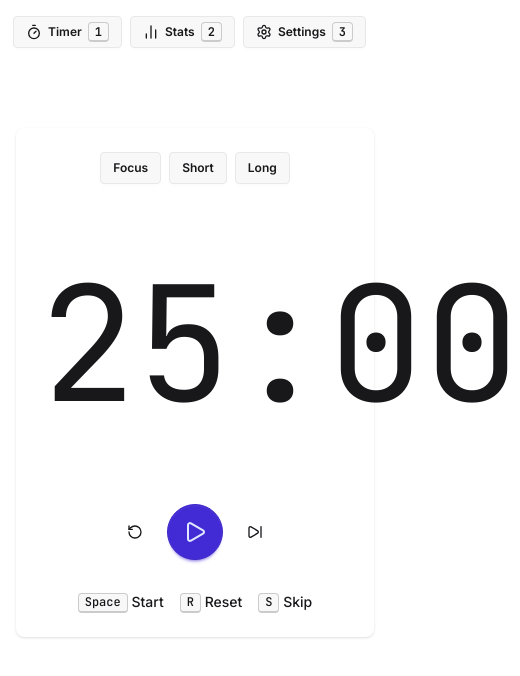
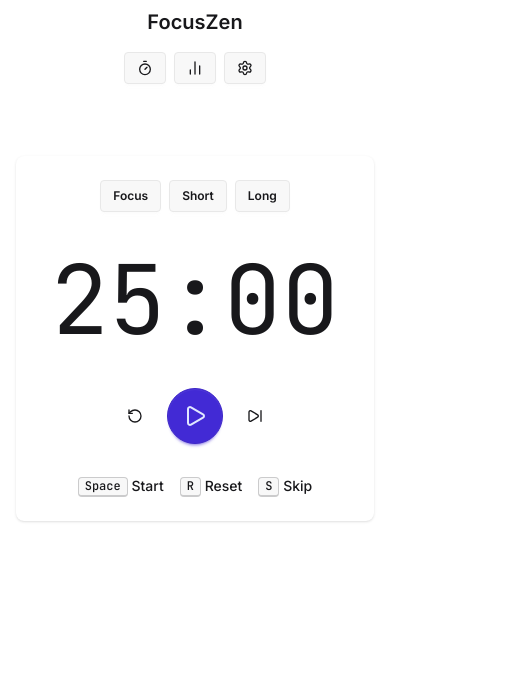
Before and after one commit to zaymorielvandrell/focuszen, a Next.js app: page / in a window 390 px wide. Shown: the top 676 px of the page, 520 px wide, since content can reach past the window. Built offline with nearby package versions, Linux system fonts and the light colour scheme.

Commit message:
fix(ui): improve mobile responsiveness for timer and header

```diff
--- a/src/app/page.tsx
+++ b/src/app/page.tsx
@@ -69,7 +69,9 @@ const Page = () => {
             Long
           </button>
         </div>
-        <p className="py-8 text-center font-mono text-[10rem]">{timeDisplay}</p>
+        <p className="py-8 text-center font-mono text-8xl sm:text-9xl md:text-[10rem]">
+          {timeDisplay}
+        </p>
         <div className="card-actions flex-col items-center justify-center gap-8">
           <div className="flex items-center gap-2">
             <button
--- a/src/components/header.tsx
+++ b/src/components/header.tsx
@@ -45,27 +45,27 @@ const Header = () => {
 
   return (
     <header>
-      <nav className="navbar">
-        <div className="navbar-start">
+      <nav className="navbar flex-col gap-4 sm:flex-row">
+        <div className="navbar-start justify-center sm:justify-start">
           <Link href="/" className="text-xl font-semibold">
             FocusZen
           </Link>
         </div>
-        <div className="navbar-end gap-2">
+        <div className="navbar-end justify-center gap-2 sm:justify-start">
           <Link href="/" className="btn btn-sm">
             <TimerIcon />
-            Timer
-            <kbd className="kbd kbd-sm">1</kbd>
+            <span className="hidden sm:inline-block">Timer</span>
+            <kbd className="kbd hidden kbd-sm sm:inline-flex">1</kbd>
           </Link>
           <Link href="/stats" className="btn btn-sm">
             <ChartNoAxesColumnIcon />
-            Stats
-            <kbd className="kbd kbd-sm">2</kbd>
+            <span className="hidden sm:inline-block">Stats</span>
+            <kbd className="kbd hidden kbd-sm sm:inline-flex">2</kbd>
           </Link>
           <Link href="/settings" className="btn btn-sm">
             <SettingsIcon />
-            Settings
-            <kbd className="kbd kbd-sm">3</kbd>
+            <span className="hidden sm:inline-block">Settings</span>
+            <kbd className="kbd hidden kbd-sm sm:inline-flex">3</kbd>
           </Link>
         </div>
       </nav>
```
